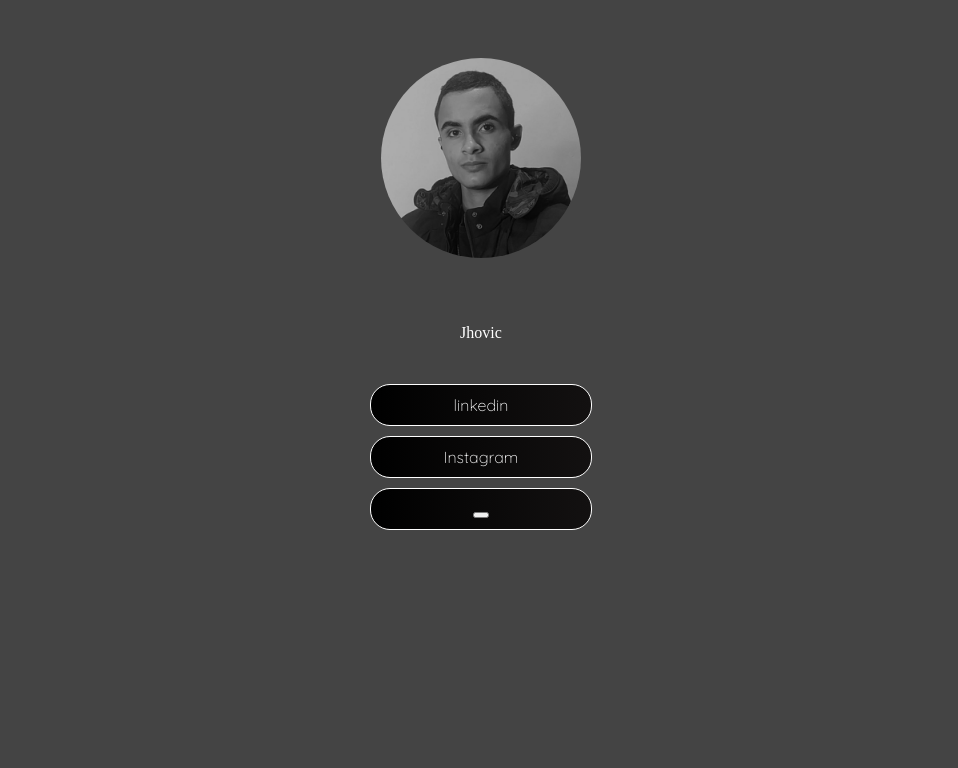
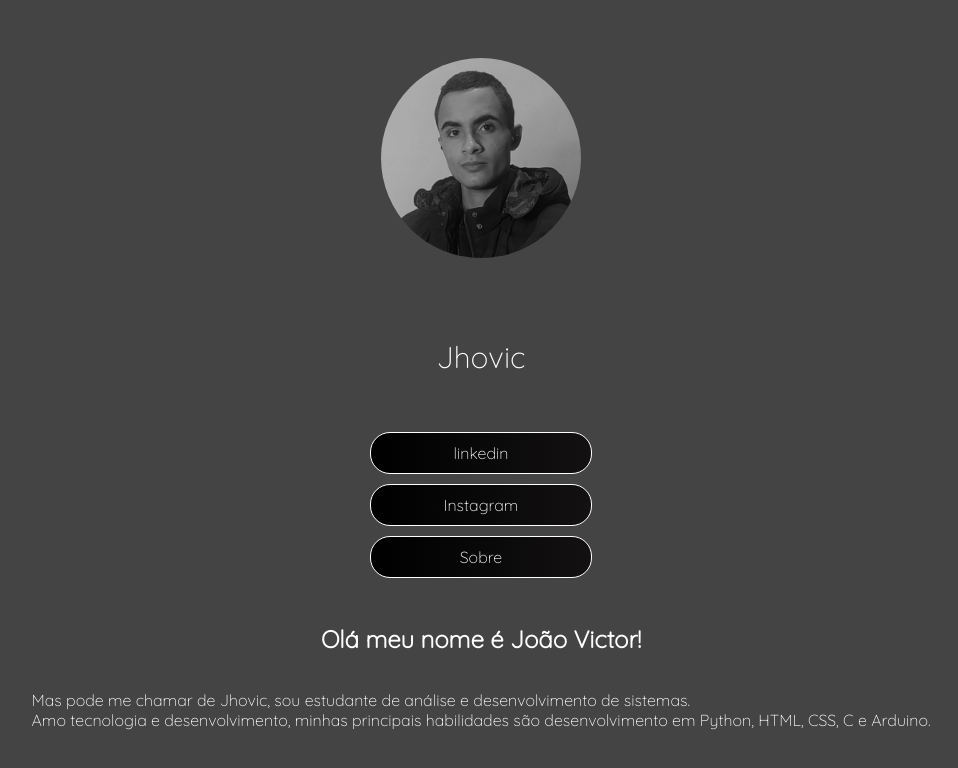
Before and after one commit to jhovic/jhovic.github.io, a plain HTML site: page index.html in a window 1280 px wide. Shown: the whole page, without its empty margins (159-1117 px from the left). Drawn offline with Linux system fonts and the light colour scheme.

Commit message:
Adicionado a seção "Sobre"

```diff
--- a/estilo.css
+++ b/estilo.css
@@ -6,6 +6,8 @@ body{
 
 .p-name{
     text-align: center;
+    font-size: 30px;
+    font-family: 'Quicksand', sans-serif;
     color: #ffffff;
 }
 
@@ -28,9 +30,9 @@ body{
     width: auto;
     height: auto;
     display: flex;
-    flex-direction: row;
+    flex-direction: column;
     justify-content: center;
-    align-items: center
+    align-items: center;
 }
 
 .lista-links{
@@ -55,3 +57,14 @@ a{
     text-decoration: none;
     color: #ffffff;
 }
+
+.div-sobre{
+    width: auto;
+    height: auto;
+    display: flex;
+    flex-direction: column;
+    justify-content: center;
+    align-items: center;
+    font-family: 'Quicksand', sans-serif;
+    color: #ffffff;
+}
--- a/index.html
+++ b/index.html
@@ -24,9 +24,15 @@
                 <a href="http://www.instagram.com/jhovic2k/" target="_blank" rel="noopener noreferrer">Instagram</a>
             </li>
             <li>
-                <button></button>
+                <a href="#sobre">Sobre</a>
             </li>
         </ul>
     </div>
+    <section id="sobre">
+        <div class="div-sobre">
+            <h1>Olá meu nome é João Victor!</h1>
+            <p>Mas pode me chamar de Jhovic, sou estudante de análise e desenvolvimento de sistemas.<br>Amo tecnologia e desenvolvimento, minhas principais habilidades são desenvolvimento em Python, HTML, CSS, C e Arduino.</p>
+        </div>
+</section>
 </body>
 </html>
```
